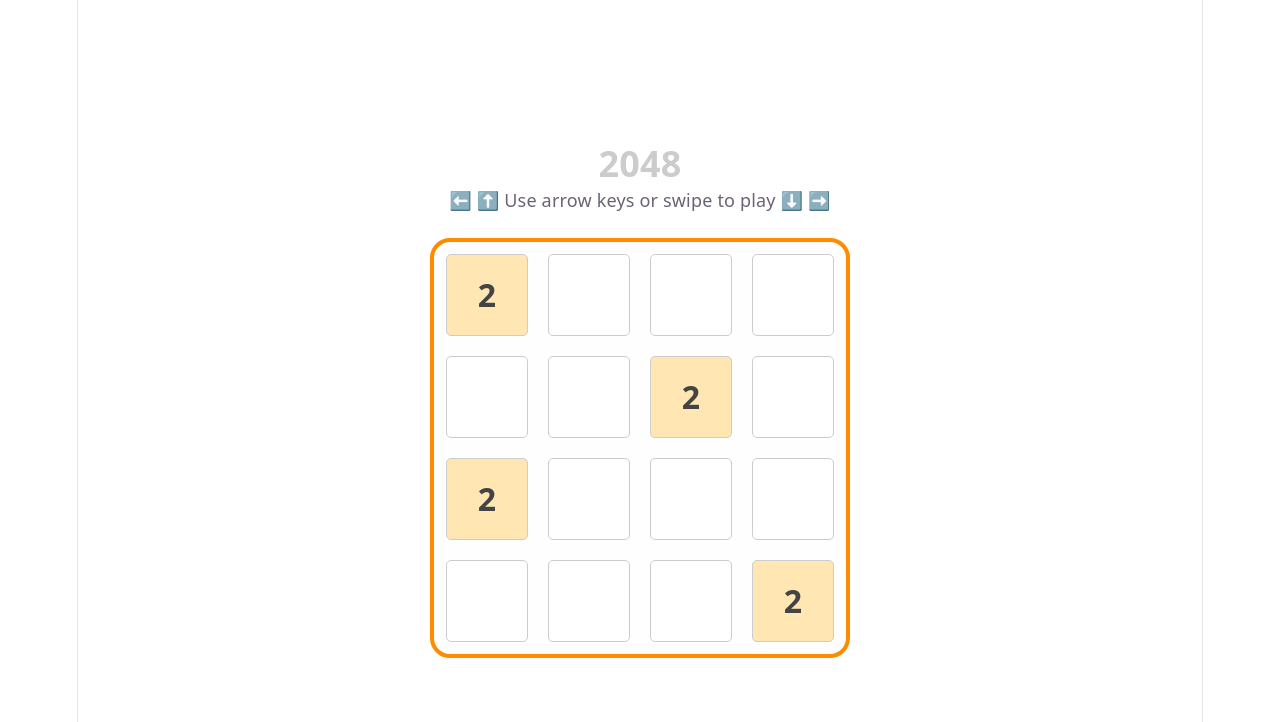
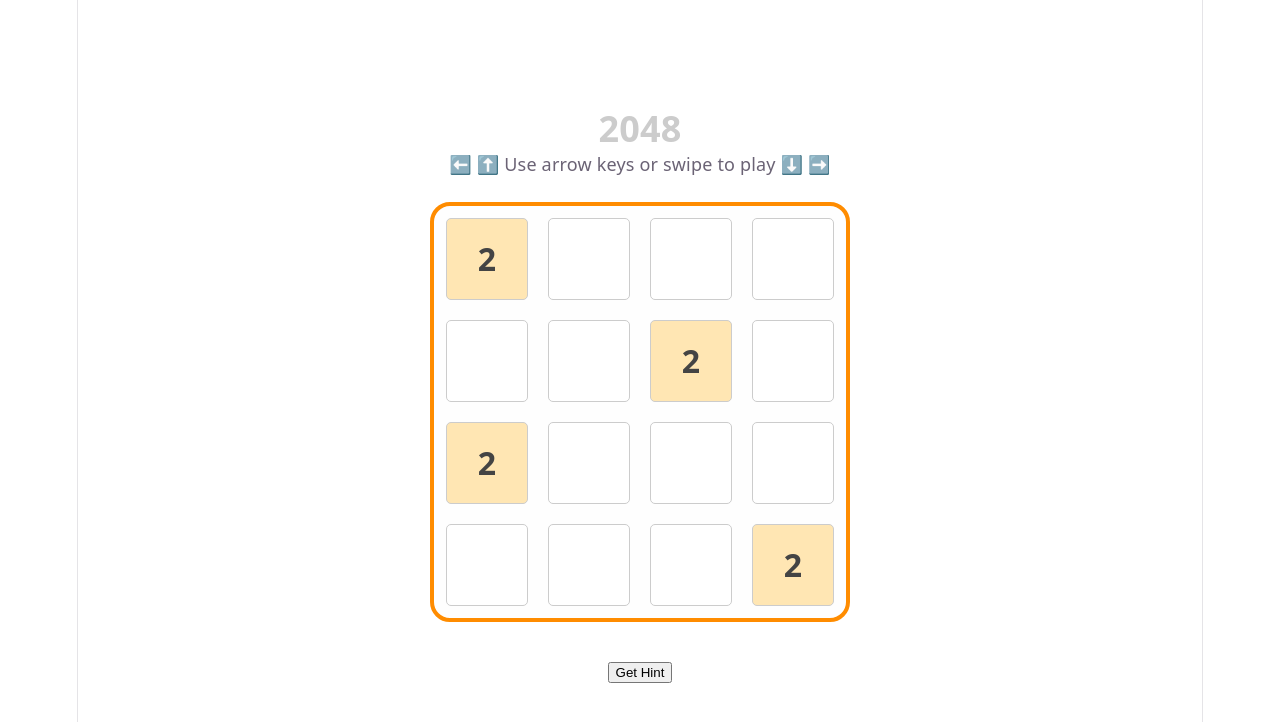
Before and after one commit to ashishpandey/mmxlviii, a React (Vite) app: page / in a window 1280 px wide. Shown: the top 722 px of the page. Built offline with nearby package versions, Linux system fonts and the light colour scheme; no server answers.

Commit message:
added optional AI powered hint provider

```diff
--- a/package.json
+++ b/package.json
@@ -27,6 +27,7 @@
     "test": "vitest"
   },
   "dependencies": {
+    "@openrouter/sdk": "^0.9.11",
     "react": "^19.2.4",
     "react-dom": "^19.2.4",
     "react-hotkeys-hook": "^5.2.4",
--- a/src/App.tsx
+++ b/src/App.tsx
@@ -2,6 +2,7 @@
 import { GameDataProvider } from './data/GameDataProvider'
 import { Board } from './components/Board'
 import { GameStatus } from './components/GameStatus'
+import { HintProvider } from './components/HintProvider'
 
 function App() {
   return (
@@ -9,6 +10,7 @@
       <section id="center">
         <GameStatus />
         <Board />
+        <HintProvider />
       </section>
     </GameDataProvider>
   )
--- /dev/null
+++ b/src/components/HintProvider.tsx
@@ -0,0 +1,31 @@
+import { useHint, useOpenRouter } from "../hints/openrouter";
+
+export const HintProvider = () => {
+  const { orEnabled } = useOpenRouter();
+
+  return orEnabled ? <Hint /> : null;
+};
+
+const Hint = () => {
+  const { hint, loading, error, getHint, cancelHint } = useHint();
+
+  if(hint) return (
+    <div style={{ padding: '10px' }}>
+        <p>💡 try {hint.toUpperCase()}</p>
+    </div>
+  );
+
+  return (
+    <div style={{ padding: '10px' }}>
+        <button onClick={getHint} disabled={loading}>
+            {loading ? <span>Asking AI for a hint...</span> : 'Get Hint'}
+        </button>
+
+        {loading ? <button onClick={cancelHint}>
+            Cancel
+        </button> : null}
+
+        {error && <p style={{ color: 'red' }}>{error}</p>}
+    </div>
+  );
+};
--- /dev/null
+++ b/src/hints/openrouter.ts
@@ -0,0 +1,90 @@
+import { OpenRouter } from "@openrouter/sdk";
+import { useEffect, useRef, useState } from "react";
+import { useBoard } from "../data/GameDataProvider";
+import { isAbortError } from "@openrouter/sdk/lib/http.js";
+
+export const useOpenRouter = () => {
+    const apiKey = import.meta.env.VITE_OPENROUTER_API_KEY;
+    const model = import.meta.env.VITE_OPENROUTER_MODEL || 'openrouter/auto';
+
+    return {
+        orEnabled: !!apiKey,
+        apiKey,
+        model
+    }
+}
+
+const useHintPrompt = () => {
+    const { grid } = useBoard();
+
+    return `Given 2048 game board state: ${JSON.stringify(grid)}.
+
+    suggest best direction to move. Limit response to one of: up, down, left, right
+    `;
+};
+
+export const useHint = () => {
+    const { apiKey, model } = useOpenRouter();
+    const [hint, setHint] = useState('');
+    const [error, setError] = useState<string | null>(null);
+    const [loading, setLoading] = useState(false);
+    const prompt = useHintPrompt();
+    let abortControllerRef = useRef<AbortController | null>(null);
+
+    useEffect(() => {
+        // cleanup on unmount
+        return () => {
+            abortControllerRef.current?.abort();
+            setError(null);
+            setHint('');
+        }
+    }, [prompt]);   // orompt changes when board changes
+
+    const getHint = async () => {
+        setLoading(true);
+        setError(null);
+        setHint('');
+
+        const openRouter = new OpenRouter({ apiKey });
+
+        try {
+            abortControllerRef.current = new AbortController();
+            const signal = abortControllerRef.current.signal;
+
+            const completion = await openRouter.chat.send({
+                chatGenerationParams: {
+                    model,
+                    messages: [
+                        {
+                        role: 'user',
+                        content: prompt,
+                        },
+                    ],
+                    stream: false,
+                }
+            }, { signal });
+            setHint(completion.choices[0].message.content);
+        }
+        catch (error) {
+            if (isAbortError(error)) {
+               console.log('Hint request cancelled');
+            }
+            else {
+                console.error('Error fetching hint:', error);
+                setError(error instanceof Error ? error.message : 'An unknown error occurred');
+            }
+        }
+        finally {
+            setLoading(false);
+            abortControllerRef.current = null;
+        }
+    };
+
+    const cancelHint = () => {
+        if (abortControllerRef.current) {
+            abortControllerRef.current.abort();
+        }
+    };
+
+    return { hint, loading, error, getHint, cancelHint };
+};
```
Also changed, not shown: 2 other files (tests, documents, lock files or other folders).
